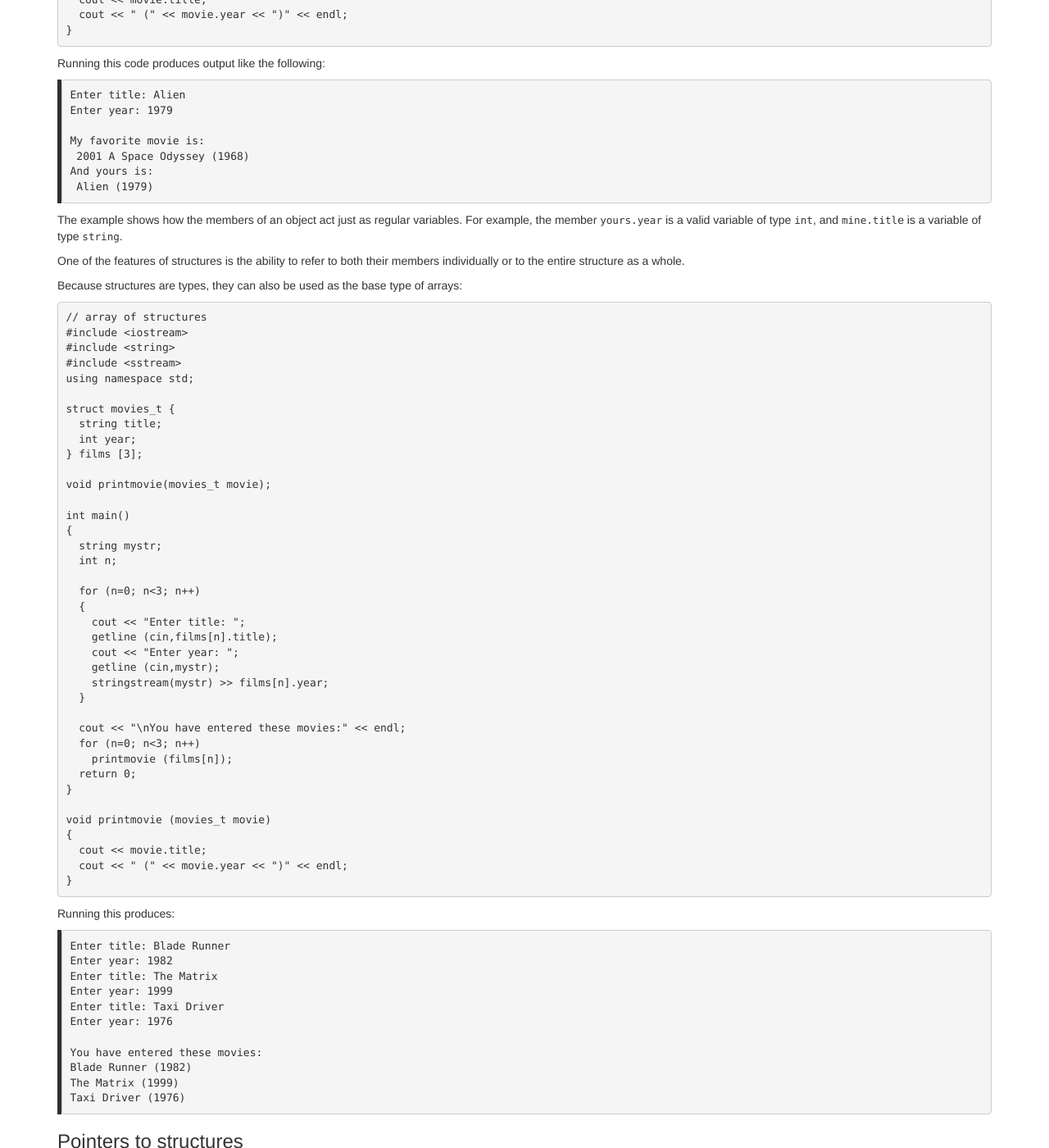
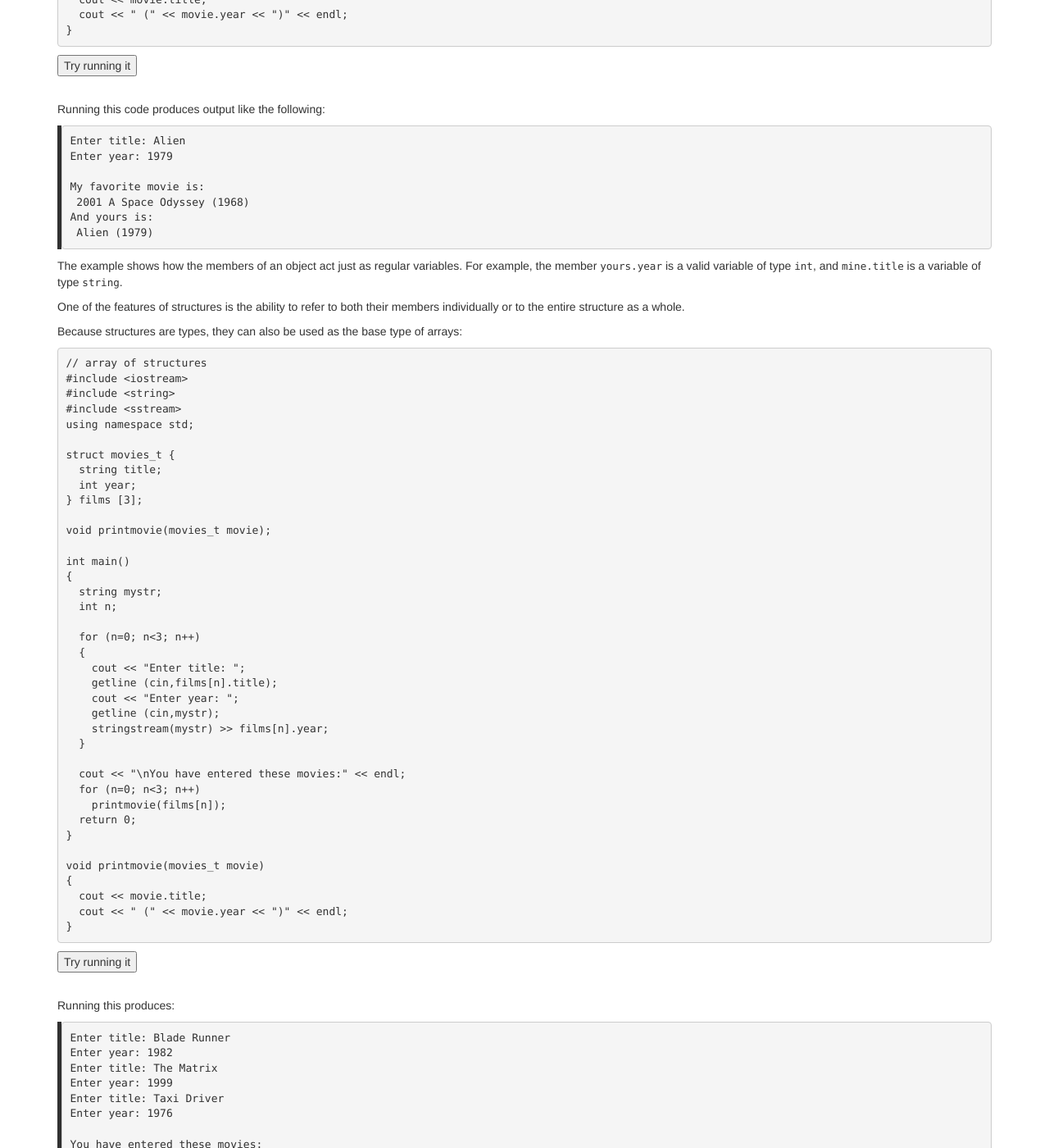
Before and after one commit to ornl-ssd/cpp-novice, a Jekyll site: the page built from _episodes/15-struct.md, in a window 1280 px wide and 1400 px high, scrolled down 1956 px. Shown: the whole window at 82% size. Built offline with Jekyll 4.4.1, drawn with Linux system fonts in a browser that asks for light colours; part of the change alters nothing that is shown.

Commit message:
Add code
Signed-off-by: Greg Watson <g.watson@computer.org>

```diff
--- a/_episodes/15-struct.md
+++ b/_episodes/15-struct.md
@@ -114,6 +114,53 @@ void printmovie(movies_t movie)
 ~~~
 {: .code}
 
+<form target="_blank" method="post" action="http://cpp.sh/">
+<input type="hidden" name="source" id="sub1"/>
+<input type="submit" value="Try running it"/>
+<script type="text/javascript">
+document.getElementById('sub1').value = `// example about structures
+#include <iostream>
+#include <string>
+#include <sstream>
+using namespace std;
+
+struct movies_t {
+  string title;
+  int year;
+} mine, yours;
+
+void printmovie(movies_t movie);
+
+int main()
+{
+  string mystr;
+
+  mine.title = "2001 A Space Odyssey";
+  mine.year = 1968;
+
+  cout << "Enter title: ";
+  getline (cin,yours.title);
+  cout << "Enter year: ";
+  getline(cin,mystr);
+  stringstream(mystr) >> yours.year;
+
+  cout << "My favorite movie is: " << endl;
+  printmovie(mine);
+  cout << "And yours is: " << endl;
+  printmovie(yours);
+  return 0;
+}
+
+void printmovie(movies_t movie)
+{
+  cout << movie.title;
+  cout << " (" << movie.year << ")" << endl;
+}
+`;
+</script>
+</form>
+<br>
+
 Running this code produces output like the following:
 
 ~~~
@@ -128,7 +175,7 @@ And yours is:
 {: .output}
 
 The example shows how the members of an object act just as regular variables. For example, the member `yours.year` is a valid variable of type `int`,
-and `mine.titl`e is a variable of type `string`.
+and `mine.title` is a variable of type `string`.
 
 One of the features of structures is the ability to refer to both their members
 individually or to the entire structure as a whole.
@@ -165,17 +212,64 @@ int main()
 
   cout << "\nYou have entered these movies:" << endl;
   for (n=0; n<3; n++)
-    printmovie (films[n]);
+    printmovie(films[n]);
   return 0;
 }
 
-void printmovie (movies_t movie)
+void printmovie(movies_t movie)
 {
   cout << movie.title;
   cout << " (" << movie.year << ")" << endl;
 }
 ~~~
 {: .code}
+
+<form target="_blank" method="post" action="http://cpp.sh/">
+<input type="hidden" name="source" id="sub2"/>
+<input type="submit" value="Try running it"/>
+<script type="text/javascript">
+document.getElementById('sub2').value = `// array of structures
+#include <iostream>
+#include <string>
+#include <sstream>
+using namespace std;
+
+struct movies_t {
+  string title;
+  int year;
+} films [3];
+
+void printmovie(movies_t movie);
+
+int main()
+{
+  string mystr;
+  int n;
+
+  for (n=0; n<3; n++)
+  {
+    cout << "Enter title: ";
+    getline (cin,films[n].title);
+    cout << "Enter year: ";
+    getline (cin,mystr);
+    stringstream(mystr) >> films[n].year;
+  }
+
+  cout << "\nYou have entered these movies:" << endl;
+  for (n=0; n<3; n++)
+    printmovie(films[n]);
+  return 0;
+}
+
+void printmovie(movies_t movie)
+{
+  cout << movie.title;
+  cout << " (" << movie.year << ")" << endl;
+}
+`;
+</script>
+</form>
+<br>
 
 Running this produces:
 
@@ -194,6 +288,7 @@ Taxi Driver (1976)
 ~~~
 {: .output}
 
+## Advanced Topics
 
 ### Pointers to structures
 
@@ -256,6 +351,46 @@ int main()
 }
 ~~~
 {: .code}
+
+<form target="_blank" method="post" action="http://cpp.sh/">
+<input type="hidden" name="source" id="sub3"/>
+<input type="submit" value="Try running it"/>
+<script type="text/javascript">
+document.getElementById('sub3').value = `// pointers to structures
+#include <iostream>
+#include <string>
+#include <sstream>
+using namespace std;
+
+struct movies_t {
+  string title;
+  int year;
+};
+
+int main()
+{
+  string mystr;
+
+  movies_t amovie;
+  movies_t * pmovie;
+  pmovie = &amovie;
+
+  cout << "Enter title: ";
+  getline (cin, pmovie->title);
+  cout << "Enter year: ";
+  getline (cin, mystr);
+  (stringstream) mystr >> pmovie->year;
+
+  cout << "\nYou have entered:" << endl;
+  cout << pmovie->title;
+  cout << " (" << pmovie->year << ")" << endl;
+
+  return 0;
+}
+`;
+</script>
+</form>
+<br>
 
 Running this produces:
 
```
